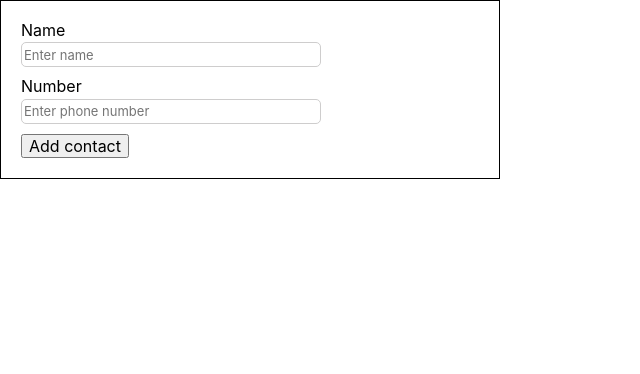
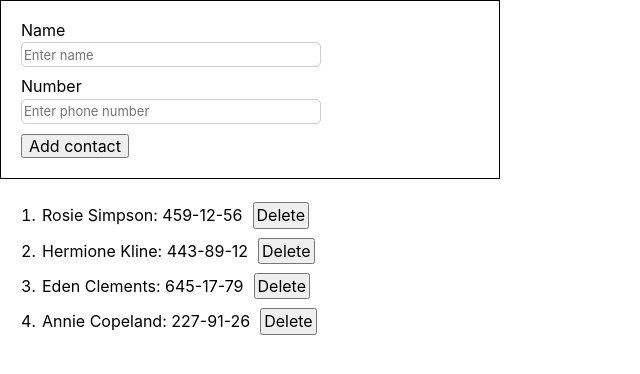
Before and after one commit to yurilov/goit-react-hw-02-phonebook, a React (Create React App) app: page / in a window 1280 px wide. Shown: the top 374 px of the page, without its empty margins (0-640 px from the left). Built offline with nearby package versions, Linux system fonts and the light colour scheme.

Commit message:
added contact list

```diff
--- a/src/components/App.jsx
+++ b/src/components/App.jsx
@@ -2,6 +2,7 @@ import './App.css';
 import React, { Component } from 'react';
 import { Notify } from 'notiflix/build/notiflix-notify-aio';
 import ContactForm from './ContactForm/ContactForm';
+import ContactsList from './ContactsList/ContactsList';
 
 class App extends Component {
   state = {
@@ -49,7 +50,7 @@ class App extends Component {
 
   render() {
     // const { filter } = this.state;
-    // const contacts = this.getContacts();
+    const contacts = this.getContacts();
 
     return (
       <>
@@ -57,6 +58,7 @@ class App extends Component {
           onAdd={this.handleContactAdd}
           checkUnique={this.checkIfContactIsUnique}
         />
+        <ContactsList contacts={contacts} onRemove={this.handleContactRemove} />
       </>
     );
   }
--- a/src/components/ContactsList/ContactsList.jsx
+++ b/src/components/ContactsList/ContactsList.jsx
@@ -0,0 +1,46 @@
+import propTypes from 'prop-types';
+import styles from './ContactsList.module.css';
+
+const ContactsListItem = ({ id, name, number, onRemove }) => {
+  return (
+    <li className={styles.item} key={id}>
+      {name}: {number}
+      <button onClick={() => onRemove(id)} className={styles.button}>
+        Delete
+      </button>
+    </li>
+  );
+};
+
+const ContactsList = ({ contacts, onRemove }) => {
+  if (contacts.length === 0) return null;
+  return (
+    <ol className={styles.list}>
+      {contacts.map((contact, id) => {
+        return (
+        <ContactsListItem
+          {...contact}
+          key={id}
+          onRemove={onRemove}
+        />);
+      })}
+    </ol>
+  );
+};
+
+ContactsListItem.propTypes = {
+  id: propTypes.string.isRequired,
+  name: propTypes.string.isRequired,
+  number: propTypes.string.isRequired,
+  onRemove: propTypes.func,
+};
+ContactsList.propTypes = {
+  contacts: propTypes.arrayOf(
+    propTypes.shape({
+      id: propTypes.string.isRequired,
+    })
+  ),
+  onRemove: propTypes.func,
+};
+
+export default ContactsList;
--- a/src/components/ContactsList/ContactsList.module.css
+++ b/src/components/ContactsList/ContactsList.module.css
@@ -0,0 +1,14 @@
+.button {
+  margin-left: 10px;
+  margin-top: 5px;
+  padding: 2px;
+}
+
+.item {
+  padding: 2px;
+  width: 100%;
+}
+
+.list {
+  width: 500px;
+}
```
